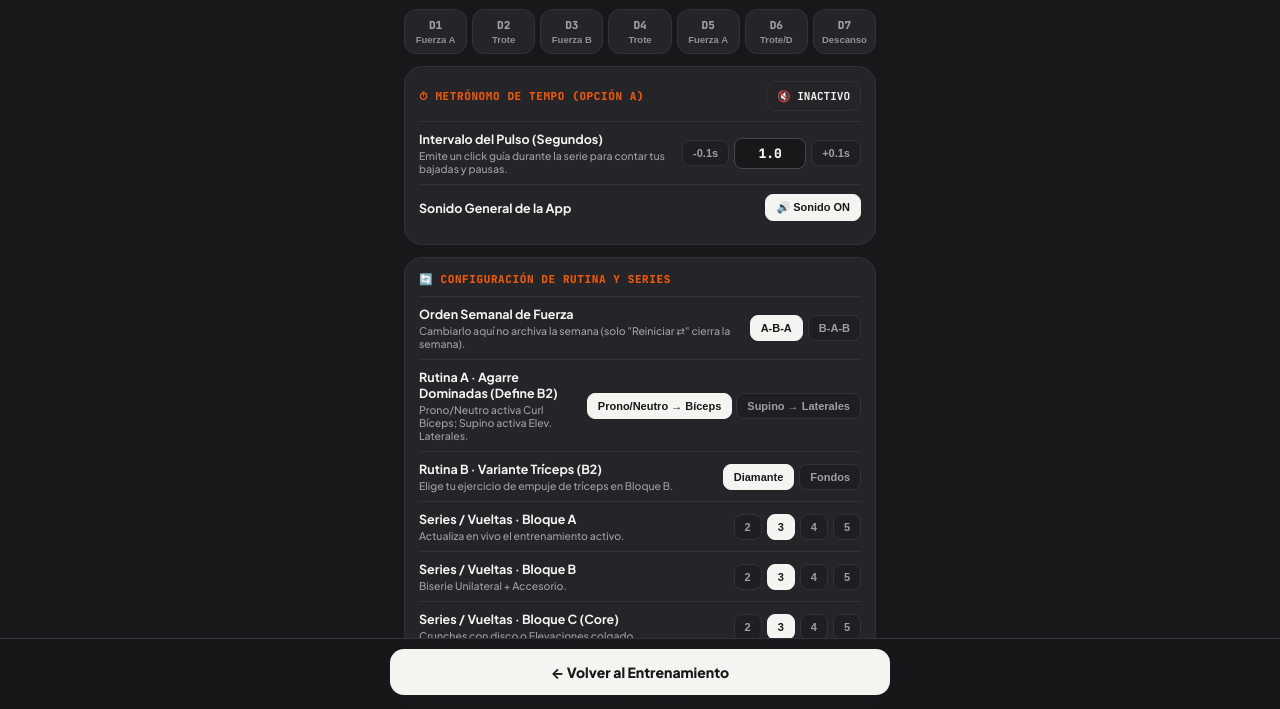
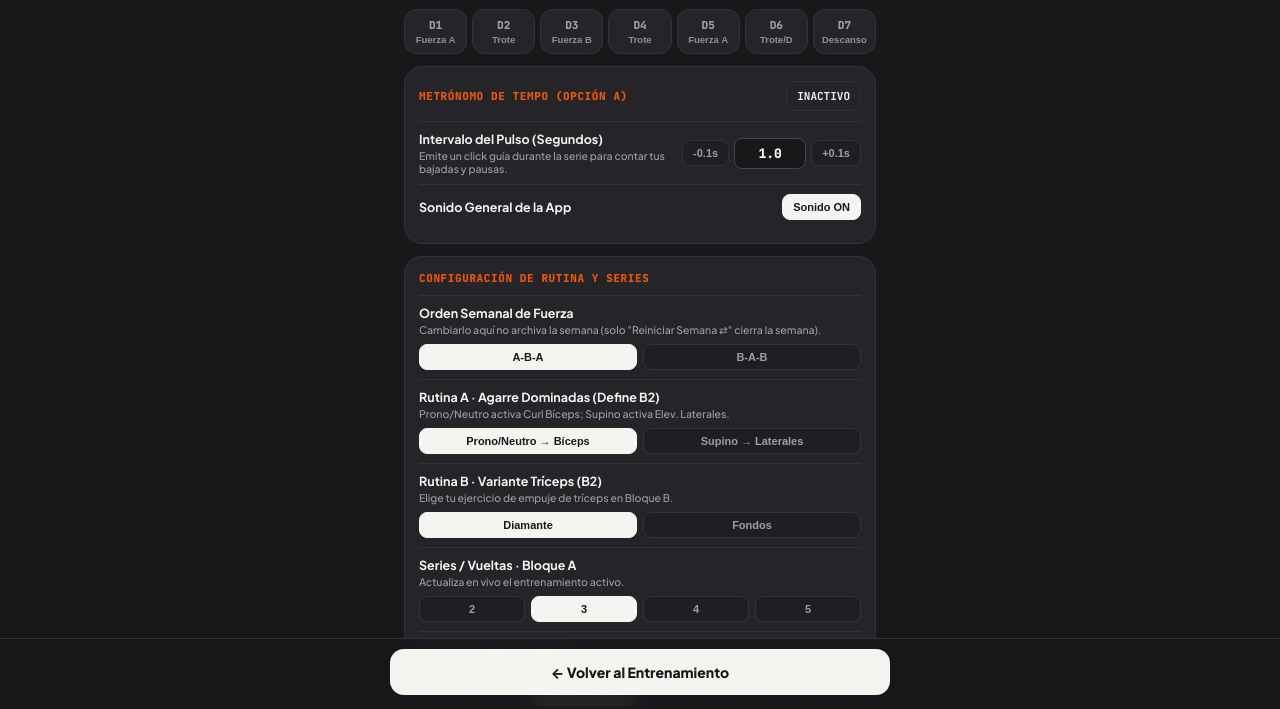
Before and after one commit to memolazcano/Fitllermo, a plain HTML site: page index.html in a window 1280 px wide. Both pictures are taken after a click on the button "⚙️ Panel". Shown: the part 91-800 px from the top of the page. Drawn offline with Linux system fonts and the light colour scheme.

Commit message:
Add files via upload

```diff
--- a/index.html
+++ b/index.html
@@ -898,6 +898,20 @@
   .panel-row:first-of-type {
     border-top: none;
     padding-top: 2px;
+  }
+  .panel-row.stacked {
+    flex-direction: column;
+    align-items: stretch;
+    gap: 8px;
+  }
+  .panel-row.stacked .seg-group {
+    width: 100%;
+    display: flex;
+    gap: 6px;
+  }
+  .panel-row.stacked .seg-group .seg-btn {
+    flex: 1;
+    text-align: center;
   }
   .panel-lbl {
     font-size: 12.5px;
@@ -3767,8 +3781,8 @@ function renderControlPanelView(container) {
   container.innerHTML = [
     '<section class="panel-section">',
     '<div class="panel-sec-title">',
-    '<span>⏱ Metrónomo de Tempo (Opción A)</span>',
-    '<button type="button" class="chip-btn ' + (state.metroEnabled ? 'active' : '') + '" onclick="toggleMetronome()">' + (state.metroEnabled ? '🔊 ACTIVO' : '🔇 INACTIVO') + '</button>',
+    '<span>Metrónomo de Tempo (Opción A)</span>',
+    '<button type="button" class="chip-btn ' + (state.metroEnabled ? 'active' : '') + '" onclick="toggleMetronome()">' + (state.metroEnabled ? 'ACTIVO' : 'INACTIVO') + '</button>',
     '</div>',
     '<div class="panel-row">',
     '<div><div class="panel-lbl">Intervalo del Pulso (Segundos)</div><div class="panel-sub">Emite un click guía durante la serie para contar tus bajadas y pausas.</div></div>',
@@ -3780,58 +3794,58 @@ function renderControlPanelView(container) {
     '</div>',
     '<div class="panel-row">',
     '<div class="panel-lbl">Sonido General de la App</div>',
-    '<button type="button" class="seg-btn ' + (state.sound ? 'active' : '') + '" onclick="state.sound=!state.sound;saveState();render();">' + (state.sound ? '🔊 Sonido ON' : '🔇 Silencio') + '</button>',
+    '<button type="button" class="seg-btn ' + (state.sound ? 'active' : '') + '" onclick="state.sound=!state.sound;saveState();render();">' + (state.sound ? 'Sonido ON' : 'Silencio') + '</button>',
     '</div>',
     '</section>',
 
     '<section class="panel-section">',
-    '<div class="panel-sec-title"><span>🔄 Configuración de Rutina y Series</span></div>',
-    '<div class="panel-row">',
-    '<div style="flex:1;min-width:0;padding-right:8px"><div class="panel-lbl">Orden Semanal de Fuerza</div><div class="panel-sub">Cambiarlo aquí no archiva la semana (solo "Reiniciar ⇄" cierra la semana).</div></div>',
+    '<div class="panel-sec-title"><span>Configuración de Rutina y Series</span></div>',
+    '<div class="panel-row stacked">',
+    '<div><div class="panel-lbl">Orden Semanal de Fuerza</div><div class="panel-sub">Cambiarlo aquí no archiva la semana (solo "Reiniciar Semana ⇄" cierra la semana).</div></div>',
     '<div class="seg-group nowrap">',
     '<button type="button" class="seg-btn ' + (state.weekPattern === 'ABA' ? 'active' : '') + '" onclick="toggleWeekPatternManual(\'ABA\')">A-B-A</button>',
     '<button type="button" class="seg-btn ' + (state.weekPattern === 'BAB' ? 'active' : '') + '" onclick="toggleWeekPatternManual(\'BAB\')">B-A-B</button>',
     '</div>',
     '</div>',
-    '<div class="panel-row">',
-    '<div style="flex:1;min-width:0;padding-right:8px"><div class="panel-lbl">Rutina A · Agarre Dominadas (Define B2)</div><div class="panel-sub">Prono/Neutro activa Curl Bíceps; Supino activa Elev. Laterales.</div></div>',
-    '<div class="seg-group">',
+    '<div class="panel-row stacked">',
+    '<div><div class="panel-lbl">Rutina A · Agarre Dominadas (Define B2)</div><div class="panel-sub">Prono/Neutro activa Curl Bíceps; Supino activa Elev. Laterales.</div></div>',
+    '<div class="seg-group nowrap">',
     '<button type="button" class="seg-btn ' + (state.gripA === 'prono' ? 'active' : '') + '" onclick="state.gripA=\'prono\';saveState();render();">Prono/Neutro → Bíceps</button>',
     '<button type="button" class="seg-btn ' + (state.gripA === 'supino' ? 'active' : '') + '" onclick="state.gripA=\'supino\';saveState();render();">Supino → Laterales</button>',
     '</div>',
     '</div>',
-    '<div class="panel-row">',
-    '<div style="flex:1;min-width:0;padding-right:8px"><div class="panel-lbl">Rutina B · Variante Tríceps (B2)</div><div class="panel-sub">Elige tu ejercicio de empuje de tríceps en Bloque B.</div></div>',
+    '<div class="panel-row stacked">',
+    '<div><div class="panel-lbl">Rutina B · Variante Tríceps (B2)</div><div class="panel-sub">Elige tu ejercicio de empuje de tríceps en Bloque B.</div></div>',
     '<div class="seg-group nowrap">',
     '<button type="button" class="seg-btn ' + (state.variantB2_B === 'diamante' ? 'active' : '') + '" onclick="state.variantB2_B=\'diamante\';saveState();render();">Diamante</button>',
     '<button type="button" class="seg-btn ' + (state.variantB2_B === 'fondos' ? 'active' : '') + '" onclick="state.variantB2_B=\'fondos\';saveState();render();">Fondos</button>',
     '</div>',
     '</div>',
-    '<div class="panel-row">',
-    '<div style="flex:1;min-width:0;padding-right:8px"><div class="panel-lbl">Series / Vueltas · Bloque A</div><div class="panel-sub">Actualiza en vivo el entrenamiento activo.</div></div>',
+    '<div class="panel-row stacked">',
+    '<div><div class="panel-lbl">Series / Vueltas · Bloque A</div><div class="panel-sub">Actualiza en vivo el entrenamiento activo.</div></div>',
     '<div class="seg-group nowrap">' + roundsA_HTML + '</div>',
     '</div>',
-    '<div class="panel-row">',
-    '<div style="flex:1;min-width:0;padding-right:8px"><div class="panel-lbl">Series / Vueltas · Bloque B</div><div class="panel-sub">Biserie Unilateral + Accesorio.</div></div>',
+    '<div class="panel-row stacked">',
+    '<div><div class="panel-lbl">Series / Vueltas · Bloque B</div><div class="panel-sub">Biserie Unilateral + Accesorio.</div></div>',
     '<div class="seg-group nowrap">' + roundsB_HTML + '</div>',
     '</div>',
-    '<div class="panel-row">',
-    '<div style="flex:1;min-width:0;padding-right:8px"><div class="panel-lbl">Series / Vueltas · Bloque C (Core)</div><div class="panel-sub">Crunches con disco o Elevaciones colgado.</div></div>',
+    '<div class="panel-row stacked">',
+    '<div><div class="panel-lbl">Series / Vueltas · Bloque C (Core)</div><div class="panel-sub">Crunches con disco o Elevaciones colgado.</div></div>',
     '<div class="seg-group nowrap">' + roundsC_HTML + '</div>',
     '</div>',
-    '<div class="panel-row">',
-    '<div style="flex:1;min-width:0;padding-right:8px"><div class="panel-lbl">Reiniciar Solo las Series de Hoy</div><div class="panel-sub">Limpia el progreso del día actual sin cerrar ni rotar la semana.</div></div>',
-    '<button type="button" class="seg-btn" onclick="resetOnlyCurrentDaySession(true)">↺ Reiniciar Hoy</button>',
+    '<div class="panel-row stacked">',
+    '<div><div class="panel-lbl">Reiniciar Solo las Series de Hoy</div><div class="panel-sub">Limpia el progreso del día actual sin cerrar ni rotar la semana.</div></div>',
+    '<div class="seg-group nowrap"><button type="button" class="seg-btn" onclick="resetOnlyCurrentDaySession(true)">↺ Reiniciar Hoy</button></div>',
     '</div>',
     '</section>',
 
     '<section class="panel-section">',
-    '<div class="panel-sec-title"><span>🏋️‍♂️ Cargas de Equipamiento (Vacío = Sugerido)</span></div>',
+    '<div class="panel-sec-title"><span>Cargas de Equipamiento (Vacío = Sugerido)</span></div>',
     equipInputsHTML,
     '</section>',
 
     '<section class="panel-section">',
-    '<div class="panel-sec-title"><span>⏳ Tiempos de Descanso (Segundos)</span></div>',
+    '<div class="panel-sec-title"><span>Tiempos de Descanso (Segundos)</span></div>',
     '<div class="panel-row"><span class="panel-lbl">Cambio de lado (Unilaterales)</span><input type="text" inputmode="numeric" class="weight-field" value="' + state.restConfig.unilateral + '" oninput="state.restConfig.unilateral=parseInt(this.value,10)||45;saveState();" onblur="clearIOSUndoStack(this)" /></div>',
     '<div class="panel-row"><span class="panel-lbl">Descanso Biserie Bloque A</span><input type="text" inputmode="numeric" class="weight-field" value="' + state.restConfig.blockA + '" oninput="state.restConfig.blockA=parseInt(this.value,10)||80;saveState();" onblur="clearIOSUndoStack(this)" /></div>',
     '<div class="panel-row"><span class="panel-lbl">Descanso Biserie Bloque B</span><input type="text" inputmode="numeric" class="weight-field" value="' + state.restConfig.blockB + '" oninput="state.restConfig.blockB=parseInt(this.value,10)||60;saveState();" onblur="clearIOSUndoStack(this)" /></div>',
```
